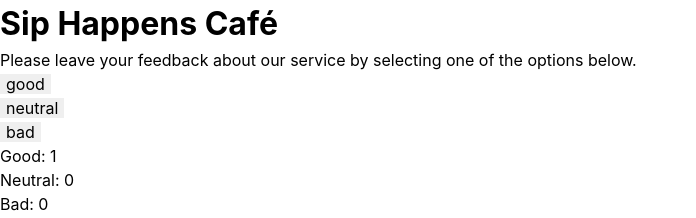
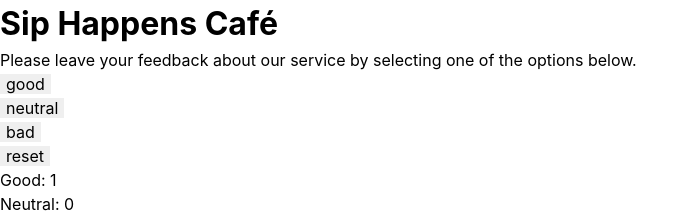
Before and after one commit to YuliiaLukomska/goit-react-hw-02, a React (Vite) app: page / in a window 1280 px wide. Both pictures are taken after a click on the button "good". Shown: the top 218 px of the page, without its empty margins (0-696 px from the left). Built offline with nearby package versions, Linux system fonts and the light colour scheme.

Commit message:
step3 and 4 were done

```diff
--- a/src/App.jsx
+++ b/src/App.jsx
@@ -2,35 +2,50 @@ import Description from "./components/Description/Description";
 import { useState } from "react";
 import Options from "./components/Options/Options";
 import Feedback from "./components/Feedback/Feedback";
+import Notification from "./components/Notification/Notification";
 
 function App() {
   const [reviews, setReviews] = useState({ good: 0, neutral: 0, bad: 0 });
+  const totalFeedback = reviews.good + reviews.neutral + reviews.bad;
 
   const updateFeedback = (feedbackType) => {
+    console.log(feedbackType);
+    if (feedbackType === "reset") {
+      setReviews({ good: 0, neutral: 0, bad: 0 });
+    } else {
+      setReviews({ ...reviews, [feedbackType]: reviews[feedbackType] + 1 });
+    }
     // Тут використовуй сеттер, щоб оновити стан
-    if (feedbackType === "good") {
-      setReviews({ ...reviews, good: reviews[feedbackType] + 1 });
-    } else if (feedbackType === "neutral") {
-      setReviews({ ...reviews, neutral: reviews[feedbackType] + 1 });
-    } else if (feedbackType === "bad") {
-      {
-        setReviews({ ...reviews, bad: reviews[feedbackType] + 1 });
-      }
-    }
+  };
+
+  const feedbackValuesReset = () => {
+    setReviews({
+      good: 0,
+      neutral: 0,
+      bad: 0,
+    });
   };
 
   return (
     <>
       <Description />
-      <Options reviewsObj={reviews} updateReviews={updateFeedback} />
-      <Feedback
+      <Options
         reviewsObj={reviews}
-        goodReview={reviews.good}
-        neutralReview={reviews.neutral}
-        badReview={reviews.bad}
+        updateReviews={updateFeedback}
+        totalFeedbackValue={totalFeedback}
+        feedbackReset={feedbackValuesReset}
       />
+      {totalFeedback > 0 ? (
+        <Feedback
+          reviewsObj={reviews}
+          goodReview={reviews.good}
+          neutralReview={reviews.neutral}
+          badReview={reviews.bad}
+        />
+      ) : (
+        <Notification />
+      )}
     </>
   );
 }
-
 export default App;
--- /dev/null
+++ b/src/components/Notification/Notification.jsx
@@ -0,0 +1,9 @@
+const Notification = () => {
+  return (
+    <>
+      <p>No feedback yet</p>
+    </>
+  );
+};
+
+export default Notification;
--- a/src/components/Options/Options.jsx
+++ b/src/components/Options/Options.jsx
@@ -1,4 +1,4 @@
-const Options = ({ reviewsObj, updateReviews }) => {
+const Options = ({ reviewsObj, updateReviews, totalFeedbackValue }) => {
   const reviewArray = Object.keys(reviewsObj);
 
   return (
@@ -8,6 +8,11 @@ const Options = ({ reviewsObj, updateReviews }) => {
           <button>{array[index]}</button>
         </li>
       ))}
+      {totalFeedbackValue > 0 && (
+        <li>
+          <button>reset</button>
+        </li>
+      )}
     </ul>
   );
 };
```
